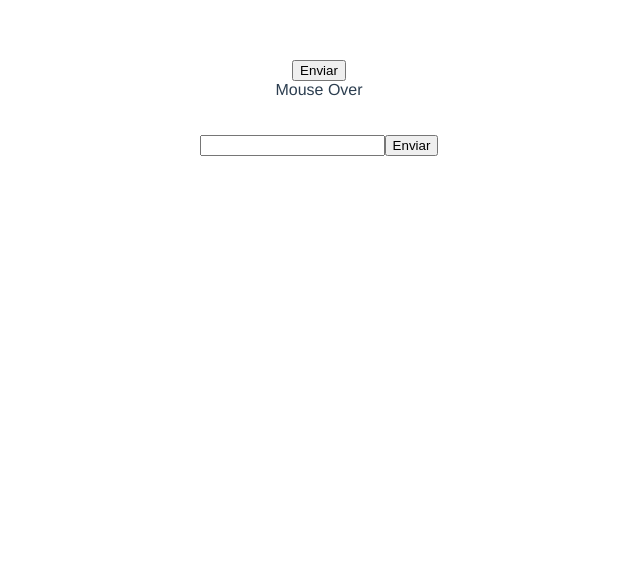
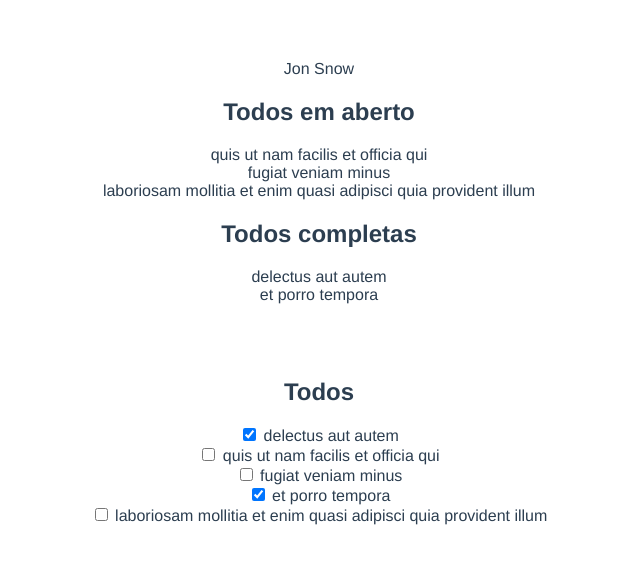
Before and after one commit to Gustavo-DelColi/Aula-Vue, a Vue app: page / in a window 1280 px wide. Shown: the top 564 px of the page, without its empty margins (321-961 px from the left). Built offline with nearby package versions, Linux system fonts and the light colour scheme.

Commit message:
Aula 10 - Propriedade computada (computed)

```diff
--- a/src/App.vue
+++ b/src/App.vue
@@ -1,29 +1,41 @@
 <template>
   <div>
-    <button @click.once="onClick">
-      Enviar
-    </button>
-    <br>
+    {{ fullName }} <br>
+    <h2>Todos em aberto</h2>
     <div
-      @mouseover="onMouseOver"
-      @mouseout="onMouseOut"
+      v-for="todo in uncompletedTodos"
+      :key="todo.id"
     >
-      Mouse Over
+    {{ todo.title }}
     </div>
-    <br><br>
-    <form
-      action="https://www.pneustyres.com.br/"
-      @submit.prevent="onSubmit"
+
+
+
+    <h2>Todos completas</h2>
+    <div
+      v-for="todo in completedTodos"
+      :key="todo.id"
     >
+    {{ todo.title }}
+    </div>
+
+
+    <br><br><br>
+
+    <h2>Todos</h2>
+    <div
+      v-for="todo in todos"
+      :key="todo.id"
+    >
+
       <input
-        type="text"
-        @keyup.enter="onKeyUp"
+        v-model="todo.completed"
+        type="checkbox"
       >
-      <button type="submit">
-        Enviar
-      </button>
 
-    </form>
+      {{ todo.title }}
+    </div>
+
   </div>
 </template>
 
@@ -32,27 +44,62 @@
   name: 'App',
   data() {
     return {
+      user: {
+        firts_name: 'Jon',
+        last_name: 'Snow',
+      },
+      todos:
+      [
+        {
+          "userId": 1,
+          "id": 1,
+          "title": "delectus aut autem",
+          "completed": true
+        },
+        {
+          "userId": 1,
+          "id": 2,
+          "title": "quis ut nam facilis et officia qui",
+          "completed": false
+        },
+        {
+          "userId": 1,
+          "id": 3,
+          "title": "fugiat veniam minus",
+          "completed": false
+        },
+        {
+          "userId": 1,
+          "id": 4,
+          "title": "et porro tempora",
+          "completed": true
+        },
+        {
+          "userId": 1,
+          "id": 5,
+          "title": "laboriosam mollitia et enim quasi adipisci quia provident illum",
+          "completed": false
+        }
+      ]
 
     }
 
   },
 
-  methods:{
-    onClick($evt){
-      console.log('click', $evt);
+  computed: {
+    fullName() {
+      return `${this.user.firts_name} ${this.user.last_name}`
     },
-    onMouseOver($evt){
-      console.log('mouse over', $evt);
+    uncompletedTodos(){
+      return this.todos.filter(todo => !todo.completed);
     },
-    onMouseOut($evt){
-      console.log('mouse out', $evt);
+    completedTodos(){
+      return this.todos.filter(todo => todo.completed)
     },
-    onSubmit($evt){
-      console.log('submit', $evt);
-    },
-    onKeyUp($evt){
-      console.log('submit', $evt);
-    }
+  },
+
+  methods: {
+
   }
 }
 
--- a/src/main.js
+++ b/src/main.js
@@ -1,4 +1,4 @@
 import { createApp } from 'vue'
 import App from './App.vue'
 
-createApp(App).mount('#app')
+window.app = createApp(App).mount('#app')
```
